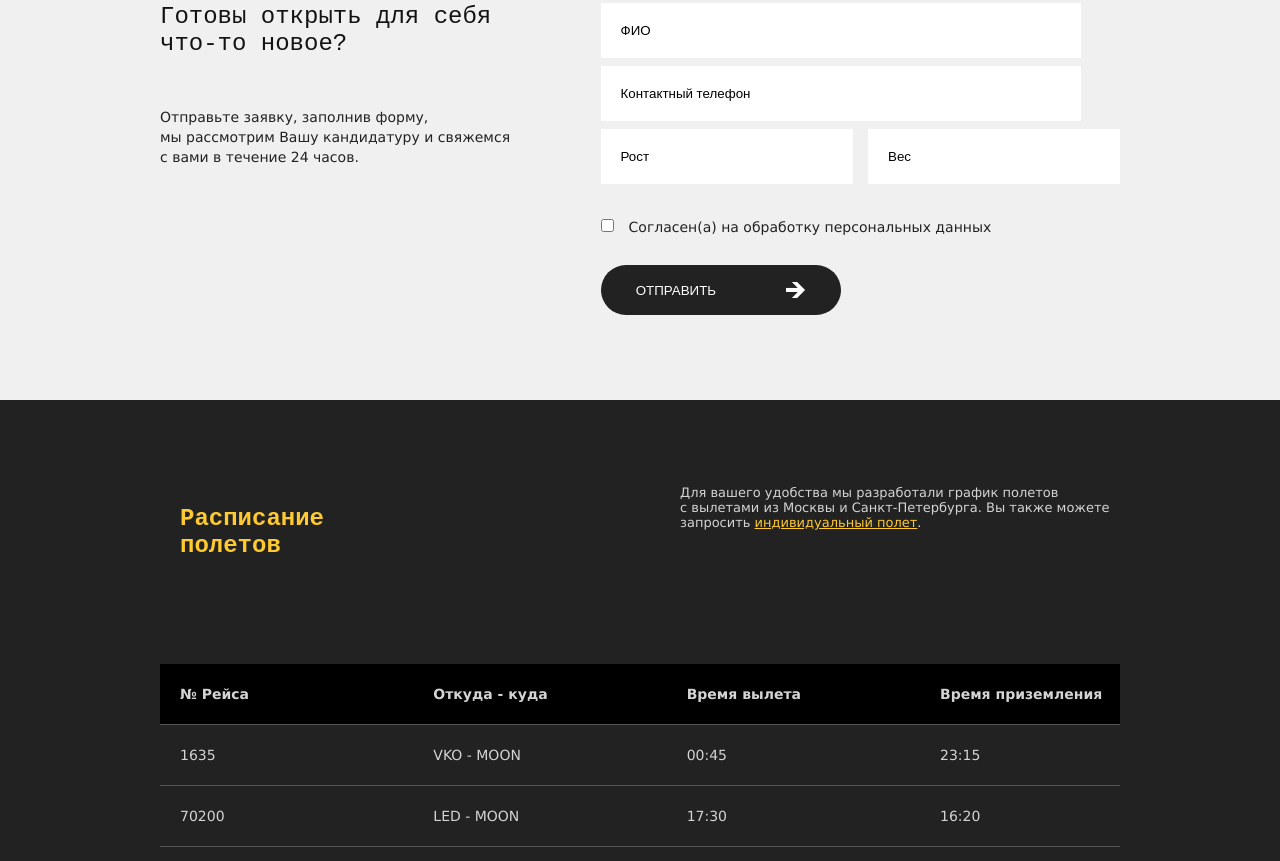
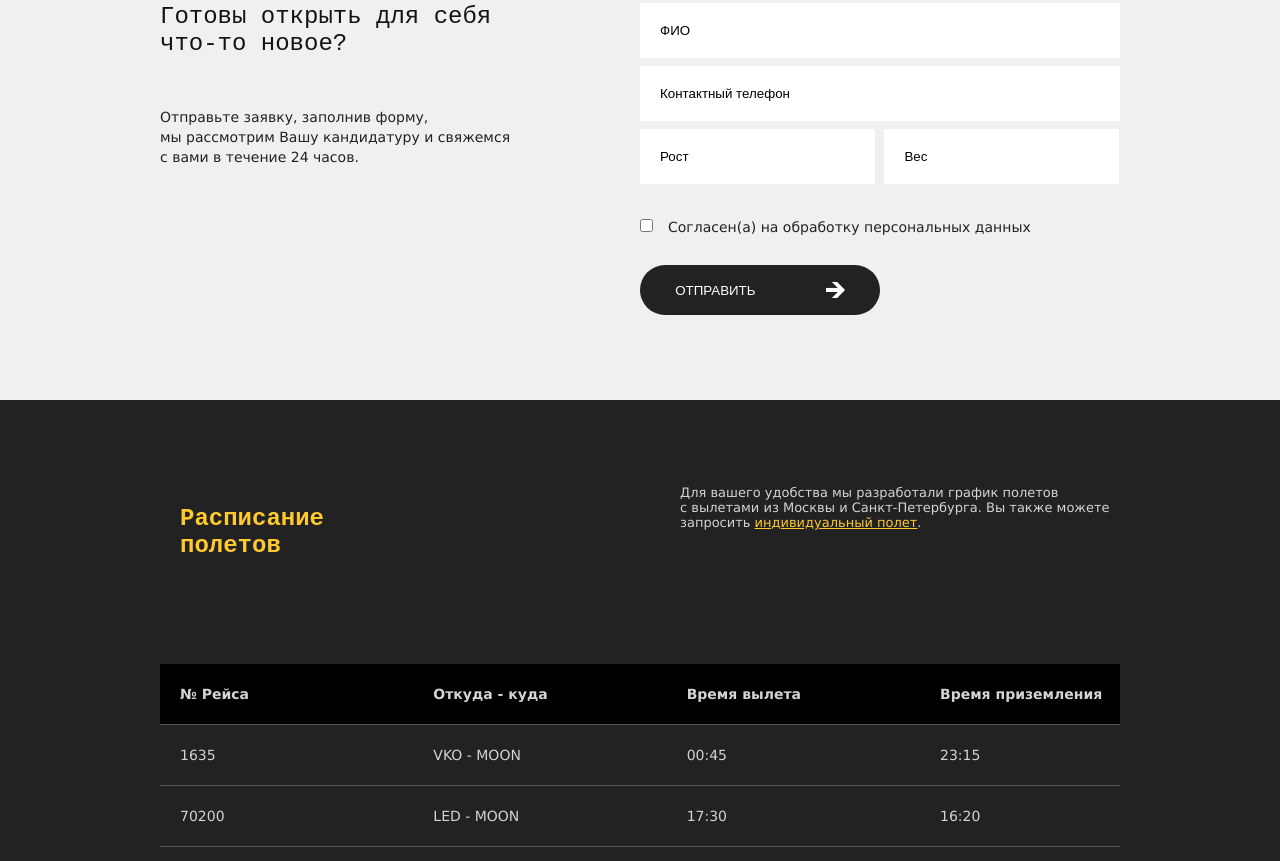
Before and after one commit to ImpossiblePlayer/ImpossiblePlayer.github.io, a plain HTML site: page index.html in a window 1280 px wide. Shown: the part 1994-2855 px from the top of the page. Drawn offline with Linux system fonts and the light colour scheme.

Commit message:
Add files via upload

```diff
--- a/styles/main.css
+++ b/styles/main.css
@@ -144,7 +144,7 @@ nav ul {
     justify-content: space-between;
 }
 
-.advices{
+.advices {
     display: flex;
     justify-content: space-between;
     margin-top: 85px;
@@ -214,12 +214,12 @@ input[type="text"] {
 
 .input-height {
     margin-bottom: 35px;
-    width: 212px;
+    width: 195px;
 }
 
 .input-weight {
-    width: 212px;
-    margin-left: 11px;
+    width: 195px;
+    margin-left: 5px;
 }
 
 form span {
```
